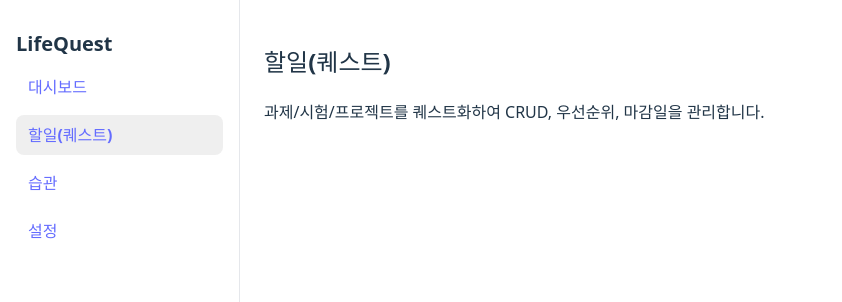
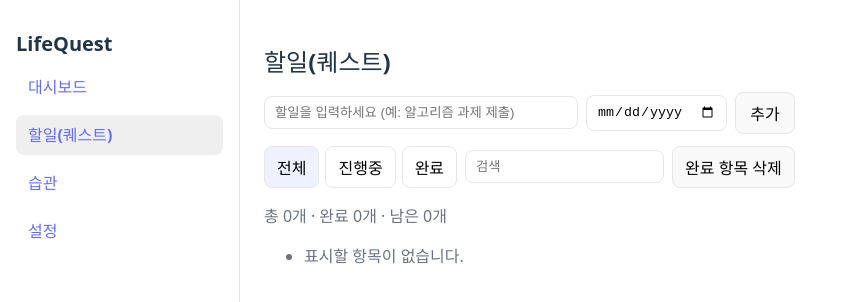
Before and after one commit to marty0228/lifequest-app, a React (Vite) app: page /tasks in a window 1280 px wide. Shown: the top 302 px of the page, without its empty margins (0-842 px from the left). Built offline with nearby package versions, Linux system fonts and the light colour scheme.

Commit message:
crud기능 완성 및 기본

```diff
--- a/src/pages/Tasks.tsx
+++ b/src/pages/Tasks.tsx
@@ -1,8 +1,156 @@
+import { useEffect, useMemo, useState } from "react";
+import type { Task } from "../types";
+import { loadTasks, saveTasks } from "../utils/storage";
+
+type Filter = "all" | "active" | "completed";
+
 export default function Tasks() {
+  const [tasks, setTasks] = useState<Task[]>(() => loadTasks<Task>());
+  const [title, setTitle] = useState("");
+  const [dueDate, setDueDate] = useState<string>("");
+  const [filter, setFilter] = useState<Filter>("all");
+  const [query, setQuery] = useState("");
+
+  // 로컬스토리지 동기화
+  useEffect(() => {
+    saveTasks(tasks);
+  }, [tasks]);
+
+  const filtered = useMemo(() => {
+    let list = tasks;
+    if (filter === "active") list = list.filter(t => !t.completed);
+    if (filter === "completed") list = list.filter(t => t.completed);
+    if (query.trim()) {
+      const q = query.toLowerCase();
+      list = list.filter(t => t.title.toLowerCase().includes(q));
+    }
+    // 최신 생성일 순
+    return [...list].sort((a, b) => b.createdAt.localeCompare(a.createdAt));
+  }, [tasks, filter, query]);
+
+  const stats = useMemo(() => {
+    const total = tasks.length;
+    const done = tasks.filter(t => t.completed).length;
+    return { total, done, left: total - done };
+  }, [tasks]);
+
+  function addTask() {
+    const name = title.trim();
+    if (!name) return;
+    const newTask: Task = {
+      id: crypto.randomUUID(),
+      title: name,
+      completed: false,
+      createdAt: new Date().toISOString(),
+      dueDate: dueDate || undefined,
+    };
+    setTasks(prev => [newTask, ...prev]);
+    setTitle("");
+    setDueDate("");
+  }
+
+  function toggleTask(id: string) {
+    setTasks(prev => prev.map(t => (t.id === id ? { ...t, completed: !t.completed } : t)));
+  }
+
+  function removeTask(id: string) {
+    setTasks(prev => prev.filter(t => t.id !== id));
+  }
+
+  function clearCompleted() {
+    setTasks(prev => prev.filter(t => !t.completed));
+  }
+
   return (
     <section>
-      <h2>할일(퀘스트)</h2>
-      <p>과제/시험/프로젝트를 퀘스트화하여 CRUD, 우선순위, 마감일을 관리합니다.</p>
+      <h2 style={{ marginBottom: 12 }}>할일(퀘스트)</h2>
+
+      {/* 입력 영역 */}
+      <div style={{ display: "flex", gap: 8, alignItems: "center", marginBottom: 12, flexWrap: "wrap" }}>
+        <input
+          value={title}
+          onChange={(e) => setTitle(e.target.value)}
+          placeholder="할일을 입력하세요 (예: 알고리즘 과제 제출)"
+          style={{ flex: "1 1 280px", padding: "8px 10px", border: "1px solid #e5e7eb", borderRadius: 8 }}
+          onKeyDown={(e) => e.key === "Enter" && addTask()}
+        />
+        <input
+          type="date"
+          value={dueDate}
+          onChange={(e) => setDueDate(e.target.value)}
+          style={{ padding: "8px 10px", border: "1px solid #e5e7eb", borderRadius: 8 }}
+        />
+        <button onClick={addTask} style={{ padding: "8px 14px", borderRadius: 8, border: "1px solid #e5e7eb", cursor: "pointer" }}>
+          추가
+        </button>
+      </div>
+
+      {/* 툴바 */}
+      <div style={{ display: "flex", gap: 8, alignItems: "center", marginBottom: 12, flexWrap: "wrap" }}>
+        <div style={{ display: "flex", gap: 6 }}>
+          <button
+            onClick={() => setFilter("all")}
+            style={btn(filter === "all")}
+          >전체</button>
+          <button
+            onClick={() => setFilter("active")}
+            style={btn(filter === "active")}
+          >진행중</button>
+          <button
+            onClick={() => setFilter("completed")}
+            style={btn(filter === "completed")}
+          >완료</button>
+        </div>
+        <input
+          value={query}
+          onChange={(e) => setQuery(e.target.value)}
+          placeholder="검색"
+          style={{ marginLeft: "auto", minWidth: 160, padding: "8px 10px", border: "1px solid #e5e7eb", borderRadius: 8 }}
+        />
+        <button onClick={clearCompleted} style={{ padding: "8px 12px", borderRadius: 8, border: "1px solid #e5e7eb", cursor: "pointer" }}>
+          완료 항목 삭제
+        </button>
+      </div>
+
+      {/* 통계 */}
+      <p style={{ marginBottom: 12, color: "#6b7280" }}>
+        총 {stats.total}개 · 완료 {stats.done}개 · 남은 {stats.left}개
+      </p>
+
+      {/* 목록 */}
+      <ul style={{ display: "grid", gap: 8 }}>
+        {filtered.map((t) => (
+          <li key={t.id} style={{ display: "flex", gap: 8, alignItems: "center", border: "1px solid #e5e7eb", borderRadius: 10, padding: 10 }}>
+            <input type="checkbox" checked={t.completed} onChange={() => toggleTask(t.id)} />
+            <div style={{ flex: 1 }}>
+              <div style={{ fontWeight: 600, textDecoration: t.completed ? "line-through" : "none" }}>
+                {t.title}
+              </div>
+              <div style={{ fontSize: 12, color: "#6b7280" }}>
+                생성: {new Date(t.createdAt).toLocaleString()}
+                {t.dueDate ? ` · 마감: ${t.dueDate}` : ""}
+              </div>
+            </div>
+            <button onClick={() => removeTask(t.id)} style={{ padding: "6px 10px", borderRadius: 8, border: "1px solid #fca5a5", background: "#fee2e2", cursor: "pointer" }}>
+              삭제
+            </button>
+          </li>
+        ))}
+        {filtered.length === 0 && (
+          <li style={{ color: "#6b7280" }}>표시할 항목이 없습니다.</li>
+        )}
+      </ul>
     </section>
   );
 }
+
+function btn(active: boolean): React.CSSProperties {
+  return {
+    padding: "8px 12px",
+    borderRadius: 8,
+    border: "1px solid #e5e7eb",
+    cursor: "pointer",
+    background: active ? "#eef2ff" : "white",
+    fontWeight: active ? 700 : 400,
+  };
+}
```
